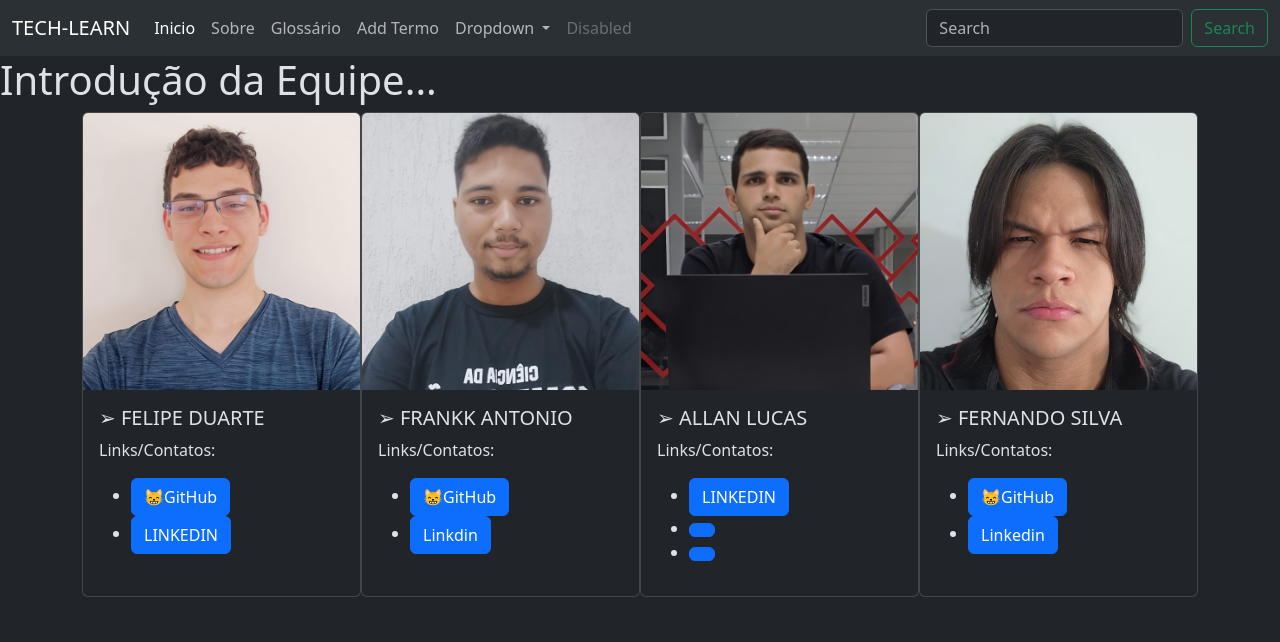
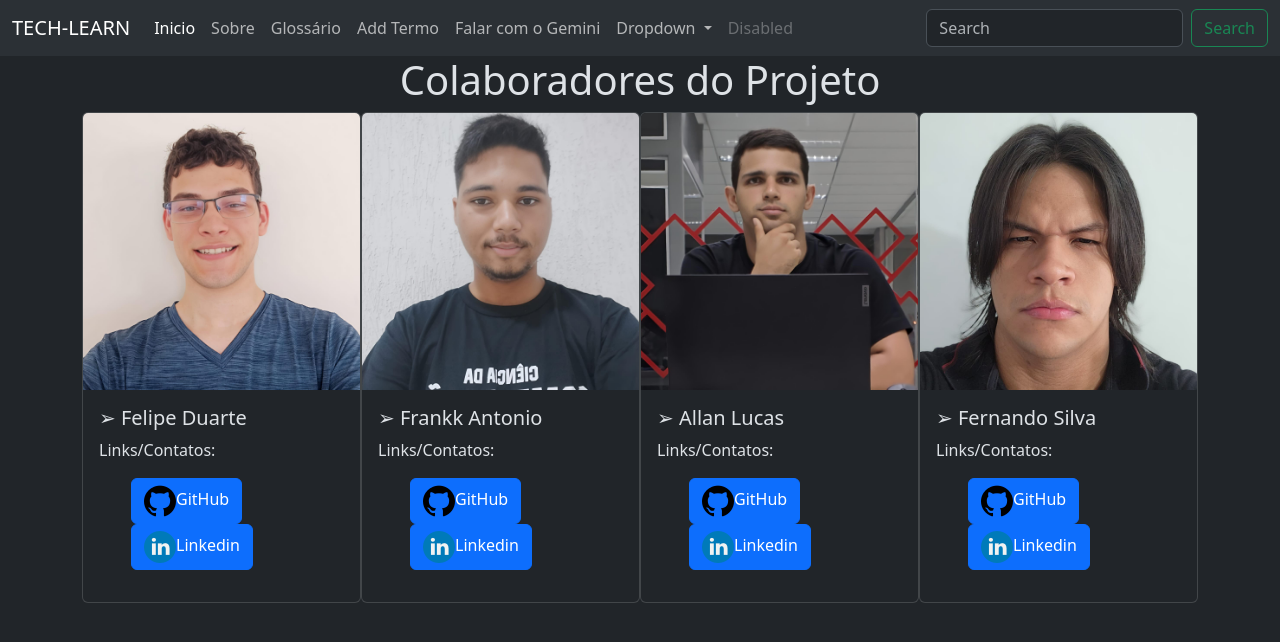
Before and after one commit to prof-mrafaelbatista/251-cc-grupo1, a Flask app: page /sobre in a window 1280 px wide. Shown: the top 642 px of the page. Run offline with Flask 3, Linux system fonts and the light colour scheme; parts of the project's set-up code (start-up, migrations or seed data) failed here and were passed over.

Commit message:
Refatorando 'sobre.html', Gemini AI implementado e não-ativo.
Refatorado código do 'sobre.html' ->  na lista EQUIPE em app.py; Adicionado bloco 'styles' ao modelo.html; Adicionado 'sobre.css' para estilo em 'sobre.html'; Renomeado 'gerar_conteudo' para 'gemini'; Renomeado fotos; Adicionado icones, Github e LinkedIn

```diff
--- a/app.py
+++ b/app.py
@@ -6,6 +6,13 @@ from google import genai
 
 app = Flask(__name__)
 MODEL = "gemini-2.0-flash"
+
+EQUIPE = [
+{"nome": "Felipe Duarte","link_github":"https://github.com/FelipeDoart","link_linkedin":"https://www.linkedin.com/in/felip-duart-483481368/"},
+{"nome": "Frankk Antonio","link_github":"https://github.com/FrankkAntonio","link_linkedin":"https://www.linkedin.com/in/frankk-antonio-37526725b/"},
+{"nome": "Allan Lucas","link_github":"https://github.com/LukazAllan","link_linkedin":"https://www.linkedin.com/in/allan-ribeiro-8ba407365/"},
+{"nome": "Fernando Silva","link_github":"https://github.com/fernandosllnetto","link_linkedin":"https://www.linkedin.com/in/fernando-neto-86a47527a/"}
+]
 
 # Configuração da API do Google GenAI
 if exists('minha_chave.key'):
@@ -34,7 +41,7 @@ def ola():
 
 @app.route('/sobre')
 def sobre():
-    return render_template('sobre.html')
+    return render_template('sobre.html', equipe=EQUIPE)
 
 @app.route('/glossario')
 def glossario():
@@ -66,16 +73,18 @@ def criar_termo():
 
     return redirect(url_for('glossario'))
 
-@app.route('/gerar_conteudo', methods=['GET', 'POST'])
-def gerar_conteudo():
+@app.route('/gemini', methods=['GET', 'POST'])
+def gemini():
     if request.method == 'POST':
-        print(request.form)
-        question = request.form['conteudo'].replace('\n', ' ').replace('+', " ")
-        print(question)
-        resposta  = request.form + "<br>" + question
+        # print(request.form)
+        question = request.form['conteudo']
+        # print(question)
+        resposta  = request.form['conteudo']
         #resposta  = request_gemini(question)
-        return render_template('gerar_conteudo.html', resposta=resposta, question=question)
+        return render_template('gemini.html', resposta=resposta, question=question)
 
-    return render_template('gerar_conteudo.html')
+    return render_template('gemini.html')
 
-app.run()
+if __name__ == "__main__":
+    # Ensure debug mode is only enabled during development
+    app.run(debug=False)  # Set to True only during development
--- /dev/null
+++ b/static/css/sobre.css
@@ -0,0 +1,6 @@
+li {
+    list-style: none;
+}
+h1 {
+    text-align: center;
+}
--- a/templates/gerar_conteudo.html
+++ b/templates/gemini.html
@@ -3,7 +3,7 @@
 {% block conteudo %}
 <div class="container">
     <h1>Gerar Conteúdo</h1>
-    <form method="post" action="/gerar_conteudo">
+    <form method="post" action="/gemini">
         <div class="mb-3">
             <label for="conteudo" class="form-label">Pergunta</label>
             <textarea class="form-control" id="conteudo" name="conteudo" rows="5" required></textarea>
--- a/templates/modelo.html
+++ b/templates/modelo.html
@@ -6,6 +6,7 @@
     <meta name="viewport" content="width=device-width, initial-scale=1">
     <title>• IP - TECH-LEARN •</title>
     <link href="https://cdn.jsdelivr.net/npm/bootstrap@5.3.6/dist/css/bootstrap.min.css" rel="stylesheet" integrity="sha384-4Q6Gf2aSP4eDXB8Miphtr37CMZZQ5oXLH2yaXMJ2w8e2ZtHTl7GptT4jmndRuHDT" crossorigin="anonymous">
+    {% block styles %}{% endblock %}
   </head>
 
   <body>
@@ -19,22 +20,28 @@
     </button>
     <div class="collapse navbar-collapse" id="navbarSupportedContent">
       <ul class="navbar-nav me-auto mb-2 mb-lg-0">
-        <!-- link - Página principal --!>
+        <!-- link - Página principal -->
         <li class="nav-item">
           <a class="nav-link active" aria-current="page" href="/">Inicio</a>
         </li>
-        <!-- link - Sobre --!>
+        <!-- link - Sobre -->
         <li class="nav-item">
           <a class="nav-link" href="/sobre">Sobre</a>
         </li>
-        <!-- link - Glossário --!>
+        <!-- link - Glossário -->
         <li class="nav-item">
           <a class="nav-link" href="/glossario">Glossário</a>
         </li>
 
-        <!-- link - Adição de termos --!>
+        <!-- link - Adição de termos -->
         <li class="nav-item">
           <a class="nav-link" href="/novos_termos">Add Termo</a>
+        </li>
+
+
+        <!-- link - Adição de termos -->
+        <li class="nav-item">
+          <a class="nav-link" href="/gemini">Falar com o Gemini</a>
         </li>
 
         <li class="nav-item dropdown">
--- a/templates/sobre.html
+++ b/templates/sobre.html
@@ -1,66 +1,44 @@
 {% extends  "modelo.html" %}
+
+{% block styles %}
+  <link rel="stylesheet" href="static/css/sobre.css">
+{% endblock %}
+
 {% block conteudo %}
- <!-- lista de companheiro -->
-  <h1> Introdução da Equipe... </h1>
 
-<!-- Lista: Felipe  -->
-<div class="container-xl" style="display: flex; justify-content: flex-start">
+
+<!-- Lista de Colaboradores -->
+
+<div id="conteudo" class="container-xl">
+  <h1> Colaboradores do Projeto</h1>
+  <div style="display: flex; justify-content: flex-start">
+
+    {% for colaborador in equipe %}
     <div class="card" style="width: 18rem;">
-  <img src="static/imagens/Felipe.jpeg" class="card-img-top" alt="Felipe Duarte">
+      <img src="static/imagens/{{ colaborador.nome }}.jpeg" class="card-img-top" alt="{{ colaborador.nome }}">
       <div class="card-body">
-    <h5 class="card-title">➢ FELIPE DUARTE </h5>
+        <h5 class="card-title">➢ {{ colaborador.nome }} </h5>
         <p class="card-text">Links/Contatos:</p>
         <ul>
-      <li><a href="https://github.com/FelipeDoart" class="btn btn-primary">😸GitHub</a></li>
-      <li><a href="https://www.linkedin.com/in/felip-duart-483481368/" class="btn btn-primary">LINKEDIN</a></li>
-    </ul>
-
-  </div>
-</div>
-
-  <!-- Frankk -->
-<div class="card" style="width: 18rem;">
-  <img src="static/imagens/Frankk.jpeg" class="card-img-top" alt="Frankk Antonio">
-  <div class="card-body">
-    <h5 class="card-title">➢ FRANKK ANTONIO </h5>
-    <p class="card-text">Links/Contatos:</p>
-    <ul style="none">
-      <li><a href="https://github.com/FrankkAntonio" class="btn btn-primary">😸GitHub</a></li>
-      <li><a href="https://www.linkedin.com/in/frankk-antonio-37526725b/" class="btn btn-primary">Linkdin</a></li>
+          <li>
+            <a href="{{ colaborador.link_github }}" class="btn btn-primary">
+              <img src="static/imagens/github.png" alt="GitHub"><span>GitHub</span>
+            </a>
+          </li>
+          <li>
+            <a href="{{ colaborador.link_linkedin }}" class="btn btn-primary">
+              <img src="static/imagens/linkedin.png" alt="Linkedin"><span>Linkedin</span>
+            </a>
+          </li>
         </ul>
       </div>
     </div>
+    {% endfor %}
 
-  <!-- Allan -->
-<div class="card" style="width: 18rem;">
-  <img src="static/imagens/Allan.jpeg" class="card-img-top" alt="Allan_Lucas">
-  <div class="card-body">
-    <h5 class="card-title">➢ ALLAN LUCAS </h5>
-    <p class="card-text">Links/Contatos:</p>
-    <ul style="none">
-      <li><a href="https://www.linkedin.com/in/frankk-antonio-37526725b/" class="btn btn-primary">LINKEDIN</a></li>
-      <li><a href="https://www.linkedin.com/in/frankk-antonio-37526725b/" class="btn btn-primary"></a></li>
-      <li><a href="https://www.linkedin.com/in/frankk-antonio-37526725b/" class="btn btn-primary"></a></li>
-    </ul>
-  </div>
   </div>
 
-  <!-- Fernando -->
-<div class="card" style="width: 18rem;">
-  <img src="static/imagens/Fernando.jpeg" class="card-img-top" alt="Fernando_Silva">
-  <div class="card-body">
-    <h5 class="card-title">➢ FERNANDO SILVA </h5>
-    <p class="card-text">Links/Contatos:</p>
-    <ul style="none">
-      <li><a href="https://github.com/fernandosllnetto" class="btn btn-primary">😸GitHub</a></li>
-      <li><a href="https://www.linkedin.com/in/fernando-neto-86a47527a/" class="btn btn-primary">Linkedin</a></li>
-    </ul>
-
-  </div>
-</div>
 </div>
 
 
 
-
 {% endblock %}
```
Also changed, not shown: static/imagens/Allan Lucas.jpeg (renamed from static/imagens/Allan.jpeg), static/imagens/Felipe Duarte.jpeg (renamed from static/imagens/Felipe.jpeg), static/imagens/Fernando Silva.jpeg (renamed from static/imagens/Fernando.jpeg), static/imagens/Frankk Antonio.jpeg (renamed from static/imagens/Frankk.jpeg), static/imagens/github.png (added), static/imagens/linkedin.png (added). Lines whose indentation alone changed are shown as unchanged.
